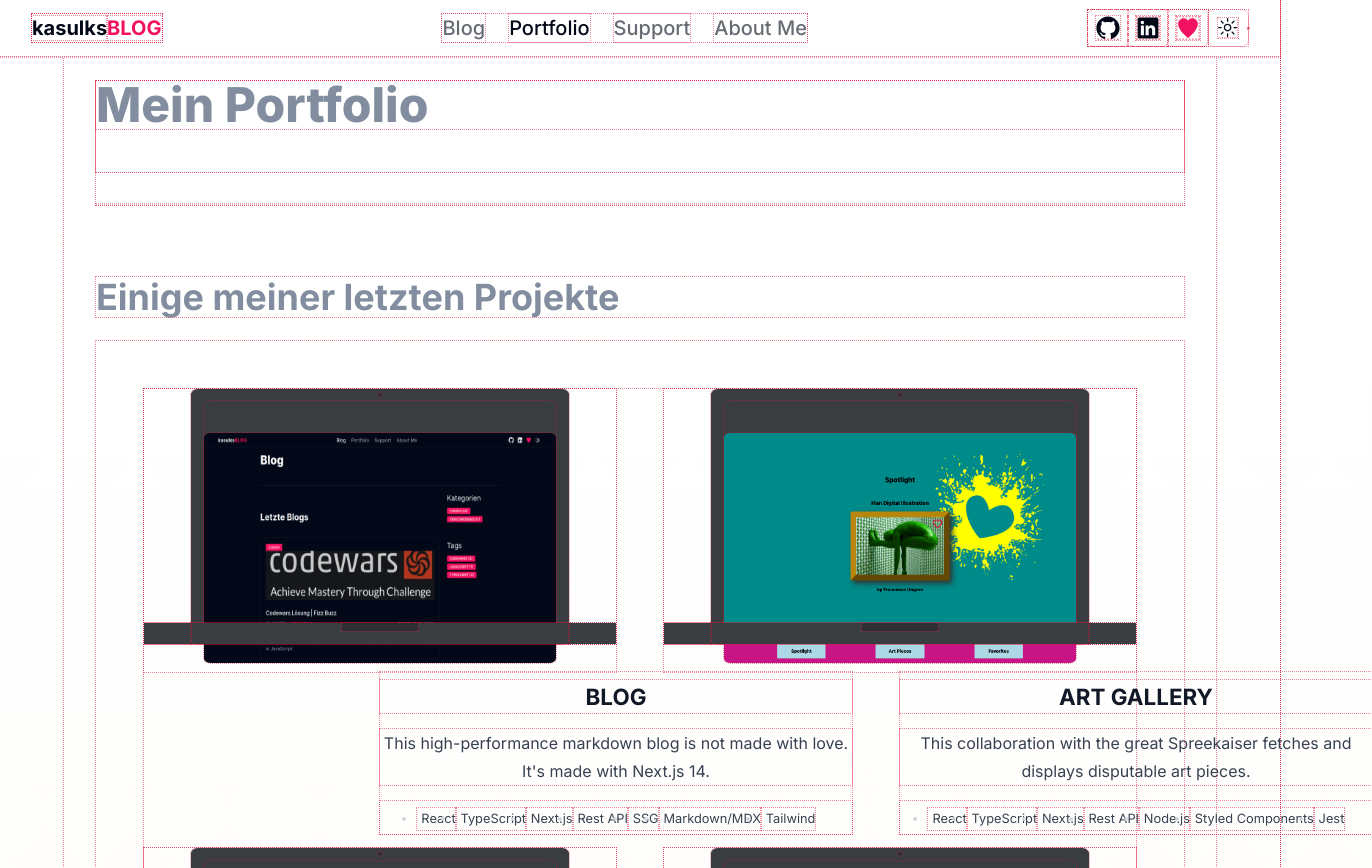
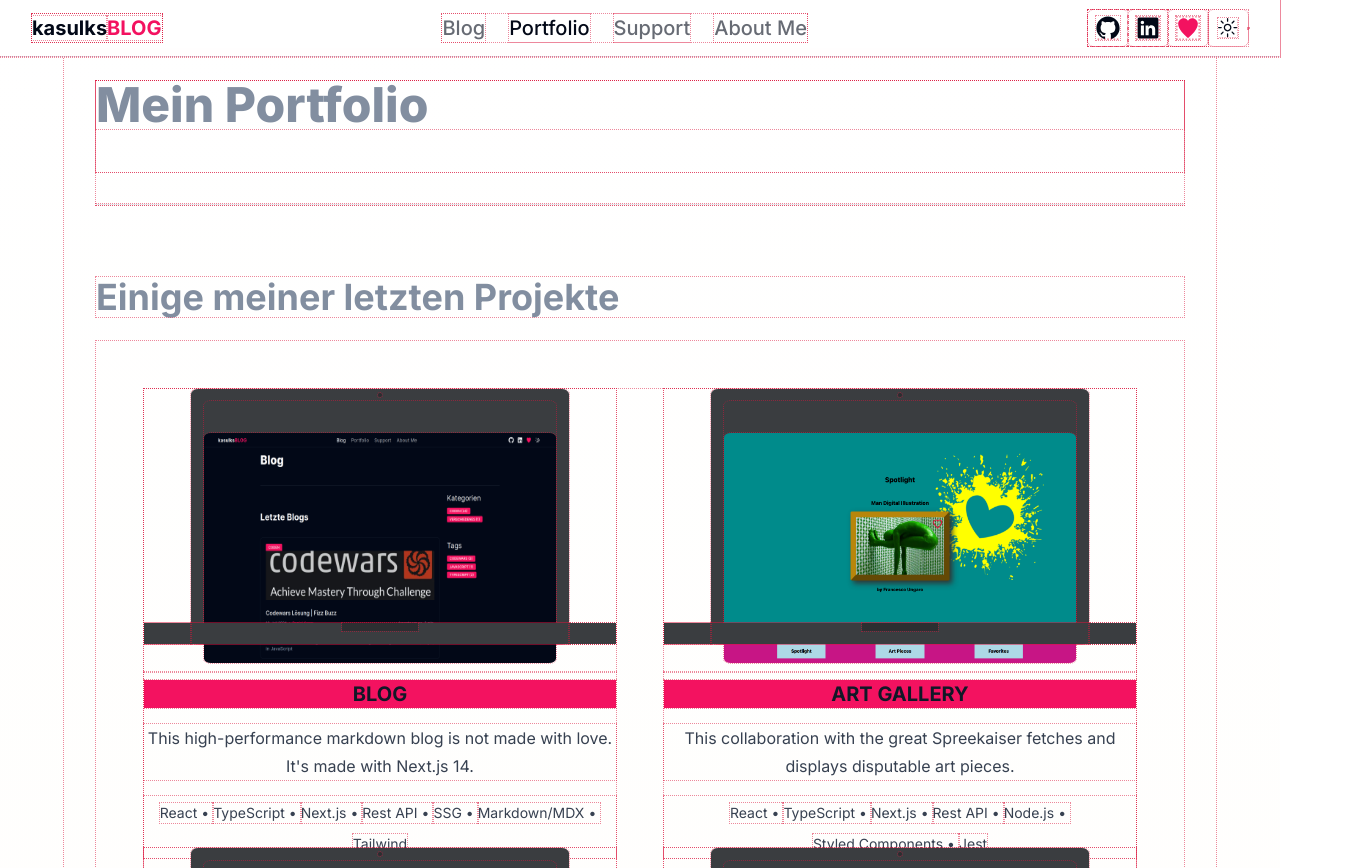
Before and after one commit to kasulk/blog, a Next.js app: page /portfolio in a window 1280 px wide. Shown: the top 868 px of the page, 1372 px wide, since content can reach past the window. Built offline with nearby package versions, Linux system fonts and the light colour scheme.

Commit message:
fix & style LaptopDescription component; now on the right place

```diff
--- a/src/components/PortfolioPage/Laptop/LaptopDescription.tsx
+++ b/src/components/PortfolioPage/Laptop/LaptopDescription.tsx
@@ -6,14 +6,17 @@ type Props = {
 
 export function LaptopDescription({ name, description, technologies }: Props) {
   return (
-    <div className="absolute left-2/4 flex w-full flex-col justify-center">
-      <h4 className="m-0 mt-2 text-[1.4rem] font-bold uppercase not-italic">
+    <div className="absolute left-2/4 flex w-full -translate-x-1/2 flex-col justify-center">
+      <h4 className="m-0 mt-2 bg-accent text-xl font-bold uppercase not-italic">
         {name}
       </h4>
       <p className="mx-0 my-4">{description}</p>
-      <ul className="m-0 flex flex-wrap justify-center p-0 text-[0.8rem]">
+      <ul className="m-0 flex list-none flex-wrap justify-center p-0 text-sm">
         {technologies.map((tech, i) => (
-          <li key={name + "tech" + (i + 1)} className="mb-1 whitespace-nowrap">
+          <li
+            key={name + "tech" + (i + 1)}
+            className="not-last:after:content-['\2022'] not-last:after:px-1 mb-1 whitespace-nowrap p-0 align-middle"
+          >
             {tech}
           </li>
         ))}
@@ -21,21 +24,3 @@ export function LaptopDescription({ name, description, technologies }: Props) {
     </div>
   );
 }
-
-//todo: add missing (custom) classes
-
-// .laptop-description {
-// transform: translateX(-50%); /* center horizontally */
-// }
-
-// .laptop-description h4 {
-// background-color: var(--main-red);
-// text-shadow: none;
-// }
-
-// .laptop-description ul > li:not(:last-child)::after {
-// content: "\2022";
-// font-size: 0.6rem;
-// vertical-align: middle;
-// padding: 0.35rem;
-// }
```
